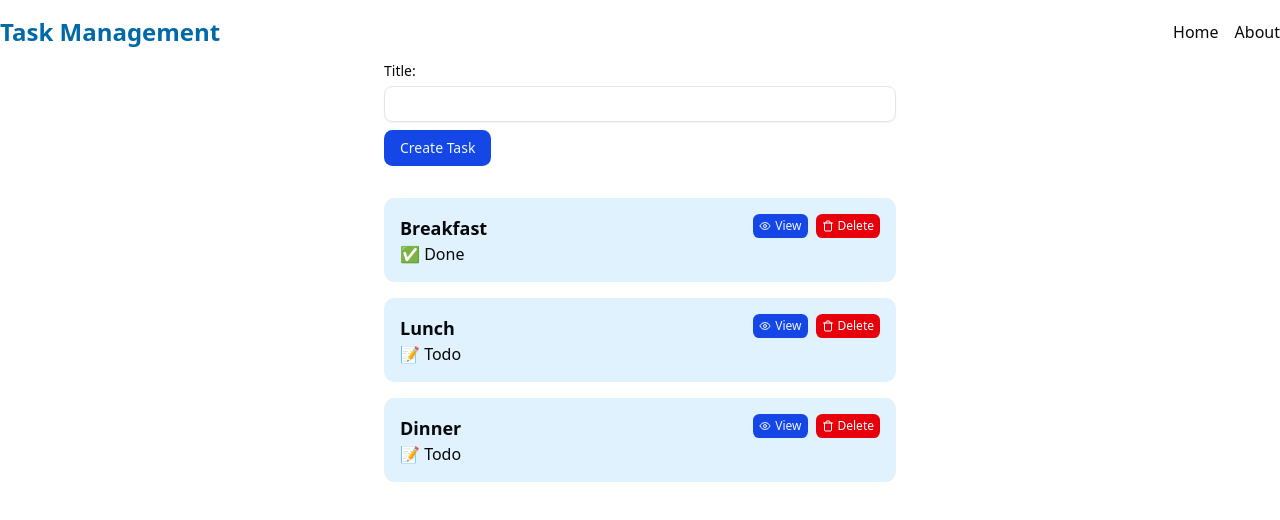
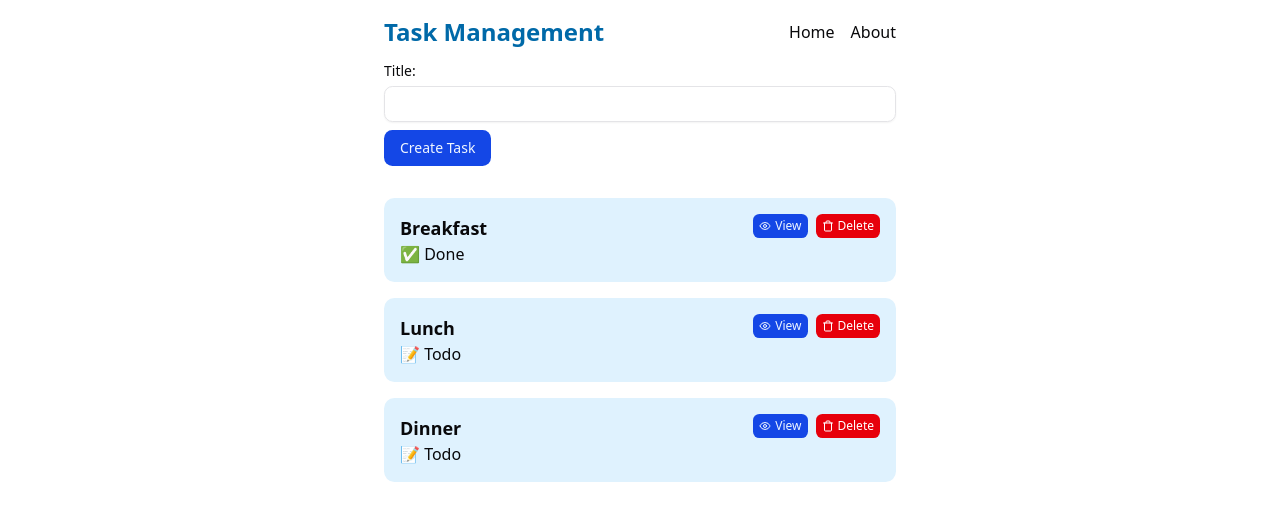
Before and after one commit to mhaidarhanif/task-management-10, a React (Vite) app: page / in a window 1280 px wide. Shown: the top 520 px of the page. Built offline with nearby package versions, Linux system fonts and the light colour scheme.

Commit message:
fix: layout styles

```diff
--- a/src/app.tsx
+++ b/src/app.tsx
@@ -1,11 +1,5 @@
 import { Tasks } from "./modules/task/tasks";
 
 export function App() {
-  return (
-    <div className="flex justify-center">
-      <main className="w-full max-w-lg space-y-8">
-        <Tasks />
-      </main>
-    </div>
-  );
+  return <Tasks />;
 }
--- a/src/layouts/layout.tsx
+++ b/src/layouts/layout.tsx
@@ -2,7 +2,8 @@
 
 export function Layout() {
   return (
-    <div>
+    <div className="flex justify-center">
+      <div className="w-full max-w-lg">
         <nav className="flex items-center justify-between gap-4">
           <h1 className="my-4 text-2xl font-bold text-sky-700">
             <Link to="/">Task Management</Link>
@@ -18,7 +19,10 @@
           </ul>
         </nav>
 
+        <main className="w-full space-y-8">
           <Outlet />
+        </main>
+      </div>
     </div>
   );
 }
```
Lines whose indentation alone changed are shown as unchanged.
